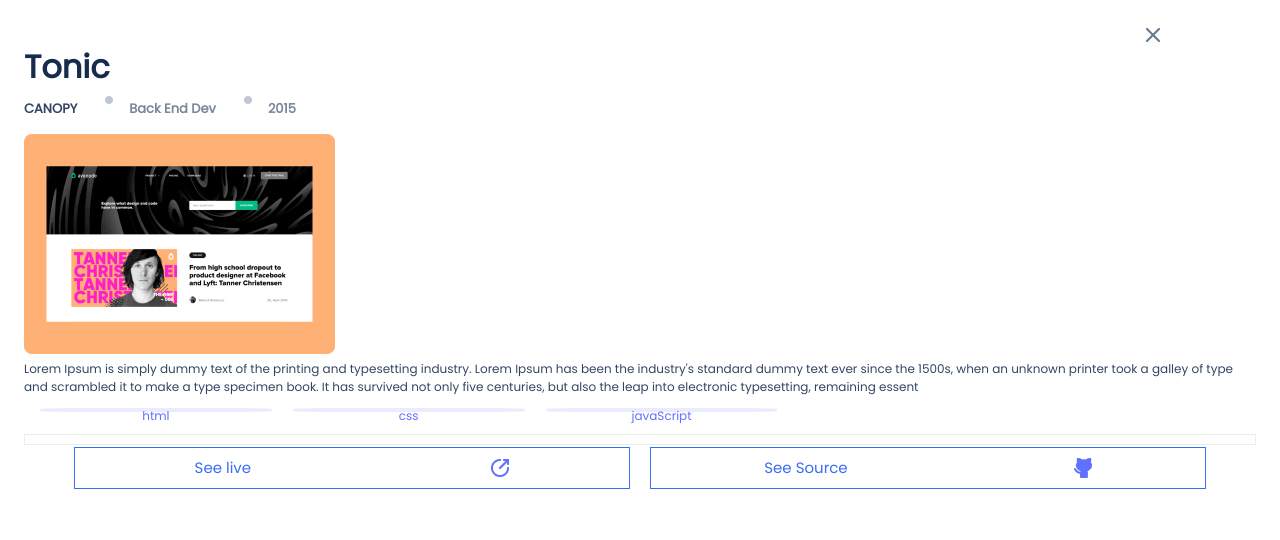
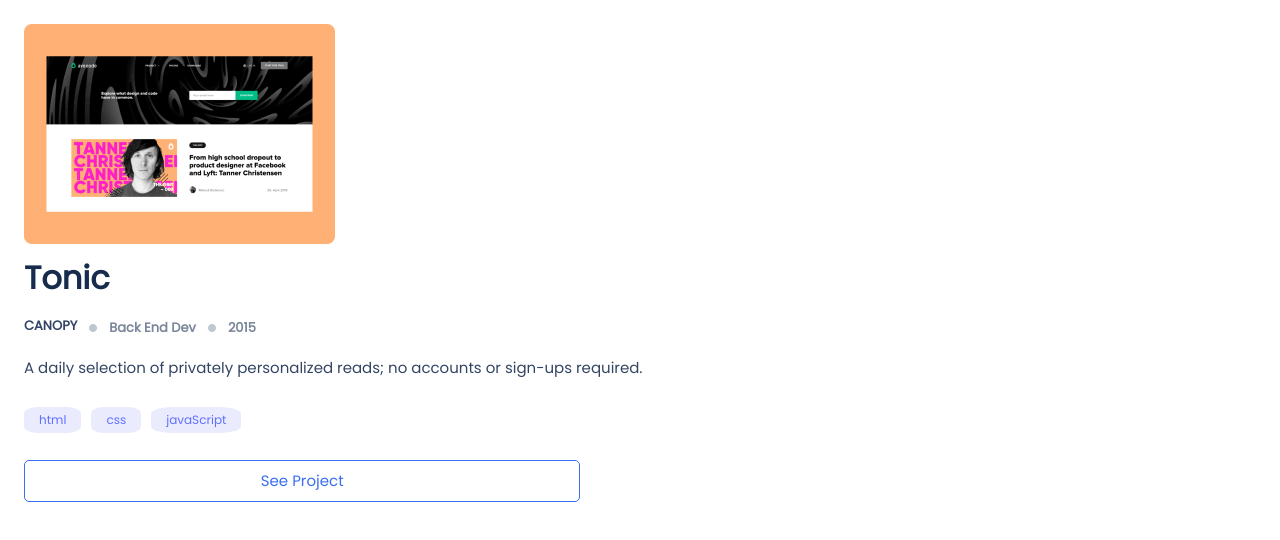
Before and after one commit to taher-software/Portfolio-setup-and-mobile-version-skeleton, a plain HTML site: page template2.html in a window 1280 px wide. Drawn offline with Linux system fonts and the light colour scheme.

Commit message:
Reingnering of the layout of project section.

```diff
--- a/styles/template2.css
+++ b/styles/template2.css
@@ -3,17 +3,16 @@
   height: 100%;
 }
 
-header {
-  margin: 18px 16px;
+.p div {
+  margin: 0 16px;
   display: grid;
-  grid-template-columns: calc(100% - 16.66%) 16.66%;
-  max-height: 60px;
+  grid-template-rows: auto auto auto auto;
 }
 
-header h1 {
-  grid-column: 1  / span 1;
-  display: flex;
-  align-items: center;
+h1 {
+    grid-row: 2 / 1 span;
+    margin-top: 12px;
+    margin-bottom: 0;
     font-weight: bold;
     font-size: 32px;
     color: #172b4d;
@@ -21,49 +20,33 @@
     line-height: 44px;
   }
 
-header div {
-  grid-column: 2 / span 1;
-  display: flex;
-  align-items: center;
-  justify-content: center;
-}
-
-header h1:hover {
+  h1:hover {
     text-decoration: underline;
     text-decoration-color: #18a0fa;
     text-decoration-thickness: 4px;
   }
-
-.p div {
-  margin: 0 16px;
-  display: grid;
-  grid-template-rows: auto auto;
-  grid-row-gap: 6px;
-  height: 50%;
-}
-
 #general_inf {
+  grid-row: 3 / 1 span;
   display: flex;
-  margin: 18px 16px;
-  max-height: 20px;
   font-family: Poppins, sans-serif;
   font-style: normal;
   font-weight: 600;
   font-size: 13px;
-  line-height: 16px;
+  margin-top: 5px;
+  margin-left: 0px;
 }
 
 #title {
   color: #344563;
-  display: flex;
-  align-items: center;
   margin-right: 12px;
+  line-height: 16px;
 }
 
 .counter {
-  display: flex;
-  align-items: center;
   margin-right: 12px;
+  width: 8px;
+  height: 8px;
+  align-self: center;
 }
 
 #job-title {
@@ -102,69 +85,53 @@
   border-radius: 50%;
 }
 
-#project_image { grid-row: 1 / 1 span; }
+#project_image {
+  grid-row: 1 / 1 span;
+  margin-top: 16px;
+}
 
 #project_description {
-  grid-row: 2 / 1 span;
+  grid-row: 4 / 1 span;
   font-family: Poppins, sans-serif;
   font-style: normal;
   font-weight: normal;
-  font-size: 12px;
-  line-height: 18px;
+  font-size: 15px;
+  line-height: 24px;
   color: #344563;
-  margin-top: 0;
+  margin-top: 5px;
   display: flex;
 }
 
 footer {
   display: grid;
-  grid-template-rows: auto auto auto;
-  max-height: 30%;
+  grid-template-rows: auto auto;
 }
 
 #skills {
   grid-row: 1 / 1 span;
   display: flex;
-  margin: 0 16px;
-  width: 60%;
   align-items: baseline;
+  justify-content: flex-start;
 }
 
-#skills div {
+#skills p {
   background-color: #ebebfe;
   border-radius: 25%;
-  display: flex;
-  justify-content: center;
-  margin-right: 5px;
-  flex: 1;
+  margin-right: 10px;
   font-family: Poppins, sans-serif;
   font-style: normal;
   font-weight: 500;
   font-size: 12px;
   line-height: 16px;
   color: #6070ff;
+  padding: 5px 15px;
 }
 
-#skills div:hover {
+#skills p:hover {
   border: 3px solid #18a0fa;
   text-decoration: underline;
   text-decoration-color: #18a0fa;
   text-decoration-thickness: 3px;
-}
-
-#horizontal_line {
-  grid-row: 2 / span 1;
-  margin-top: 10px;
-  border: 1px solid #ebecf0;
-}
-
-#horizontal_line:hover { border: 2px solid #18a0fa; }
-
-#external_link {
-  grid-row: 3 / 1 span;
-  display: flex;
-  justify-content: center;
-  align-items: center;
 }
 
 #external_link a {
@@ -174,19 +141,16 @@
   font-weight: 500;
   font-size: 15px;
   line-height: 20px;
-  display: flex;
-  align-items: center;
+  color: #396df2;
+  border: 1px solid #396df2;
+  padding: 10px 0;
   text-align: center;
-  justify-content: space-around;
-  color: #396df2;
-  margin: 0 10px;
-  border: 1px solid #396df2;
   width: 45%;
-  margin-top: 20px;
-  padding: 10px 0;
+  border-radius: 5px;
+  margin-top: 15px;
 }
 
-#external_link a span:hover {
+#external_link a:hover {
   text-decoration: underline;
   text-decoration-color: #18a0fa;
   text-decoration-thickness: 3px;
--- a/template2.html
+++ b/template2.html
@@ -11,34 +11,29 @@
     </head>
     <body>
         <section class="p">
-          <header>
+          <div>
+                <img  id="project_image" src="statics/images/Snapshoot_Portfolio.png" alt="snapshoot image project">
                 <h1>Tonic</h1>
-            <div><img src="statics/images/Icon_Cancel.png" alt="cancel icon"></div>
-          </header>
                 <div id="general_inf">
                     <p id="title">CANOPY</p>
-            <div class="counter"><img src="statics/images/Counter.png" alt="counter"></div>
+                    <img class="counter" src="statics/images/Counter.png" alt="counter"/>
                     <p id="job-title">Back End Dev</p>
-            <div class="counter"><img src="statics/images/Counter.png" alt="counter"></div>
+                    <img class="counter" src="statics/images/Counter.png" alt="counter">
                     <p id="year">2015</p>
                 </div>
-          <div>
-                <img  id="project_image" src="statics/images/Snapshoot_Portfolio.png" alt="snapshoot image project">
 
                <p id="project_description">
-                Lorem Ipsum is simply dummy text of the printing and typesetting industry. Lorem Ipsum has been the industry's standard dummy text ever since the 1500s, when an unknown printer took a galley of type and scrambled it to make a type specimen book. It has survived not only five centuries, but also the leap into electronic typesetting, remaining essent
+                A daily selection of privately personalized reads; no accounts or sign-ups required.
                </p>
           </div>
           <footer>
              <div id="skills">
-               <div>html</div>
-               <div>css</div>
-               <div>javaScript</div>
+               <p>html</p>
+               <p>css</p>
+               <p>javaScript</p>
              </div>
-             <div id="horizontal_line"></div>
              <div id="external_link">
-                 <a href="#"><span>See live </span>   <img src="statics/images/Icon.png" alt="live_site"></a>
-                 <a href="#"><span>See Source </span> <img src="statics/images/git.png" alt="source code"></a>
+                 <a href="#"><span>See Project</a>
              </div>
             </footer>
 
```
Lines whose indentation alone changed are shown as unchanged.
